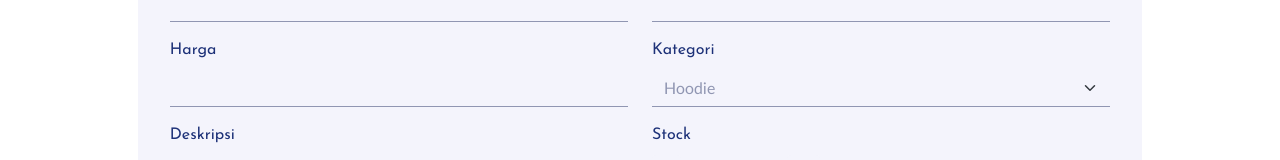
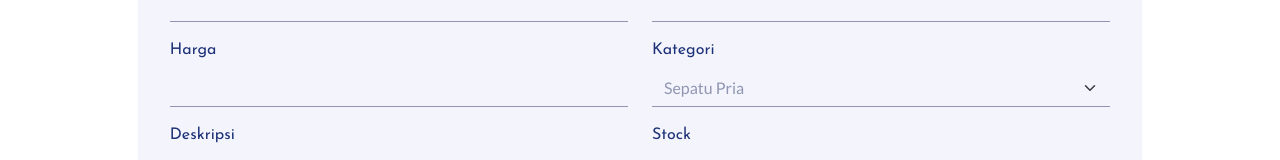
Before and after one commit to ZamIzzudin/Pakalolo-SPA, a React (Create React App) app: page /addproduct in a window 1280 px wide. Shown: the part 382-542 px from the top of the page. Built offline with nearby package versions, Linux system fonts and the light colour scheme.

Commit message:
fix bug in category add product

```diff
--- a/src/pages/AddProduct.js
+++ b/src/pages/AddProduct.js
@@ -92,10 +92,10 @@ class AddProduct extends Component {
                             <Form.Group className="mb-3">
                                 <Form.Label>Kategori</Form.Label>
                                 <Form.Select onChange={(e) => this.setState({ kategoriProduk: e.target.value })}>
-                                    <option value="Sepatu Pria">Hoodie</option>
-                                    <option value="Sepatu Wanita">T-Shirt</option>
-                                    <option value="Sepatu Anak">Jacket</option>
-                                    <option value="Sendal">Kemeja</option>
+                                    <option value="Sepatu Pria">Sepatu Pria</option>
+                                    <option value="Sepatu Wanita">Sepatu Wanita</option>
+                                    <option value="Sepatu Anak">Sepatu Anak</option>
+                                    <option value="Sendal">Sendal</option>
                                 </Form.Select>
                             </Form.Group>
                             <Form.Group className="mb-3 stok-form">
```
